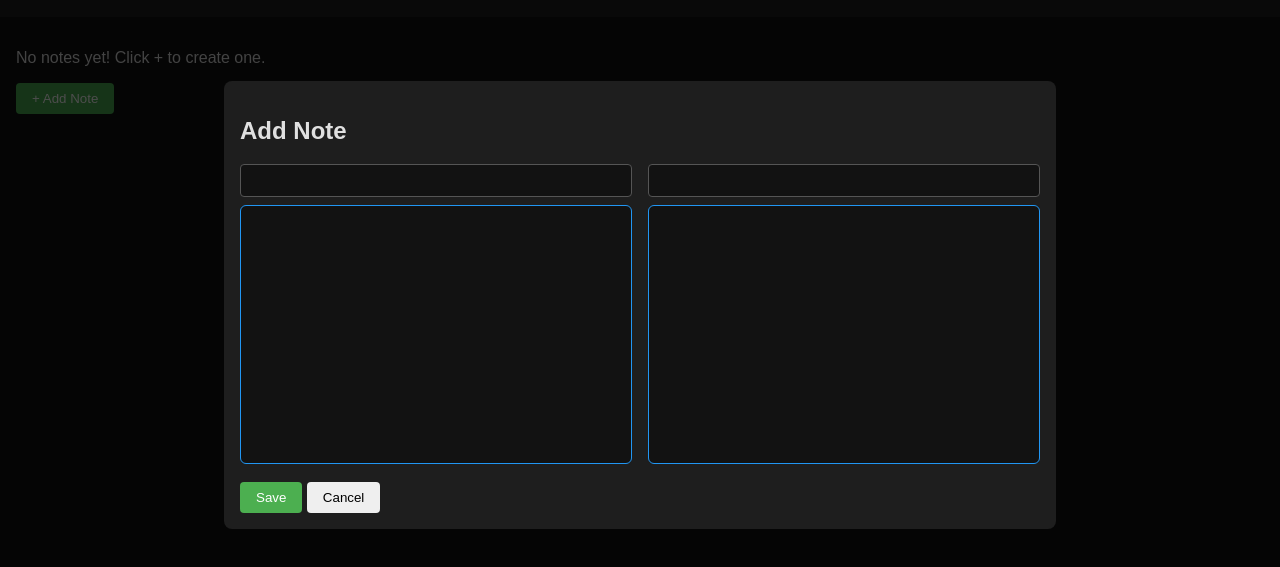
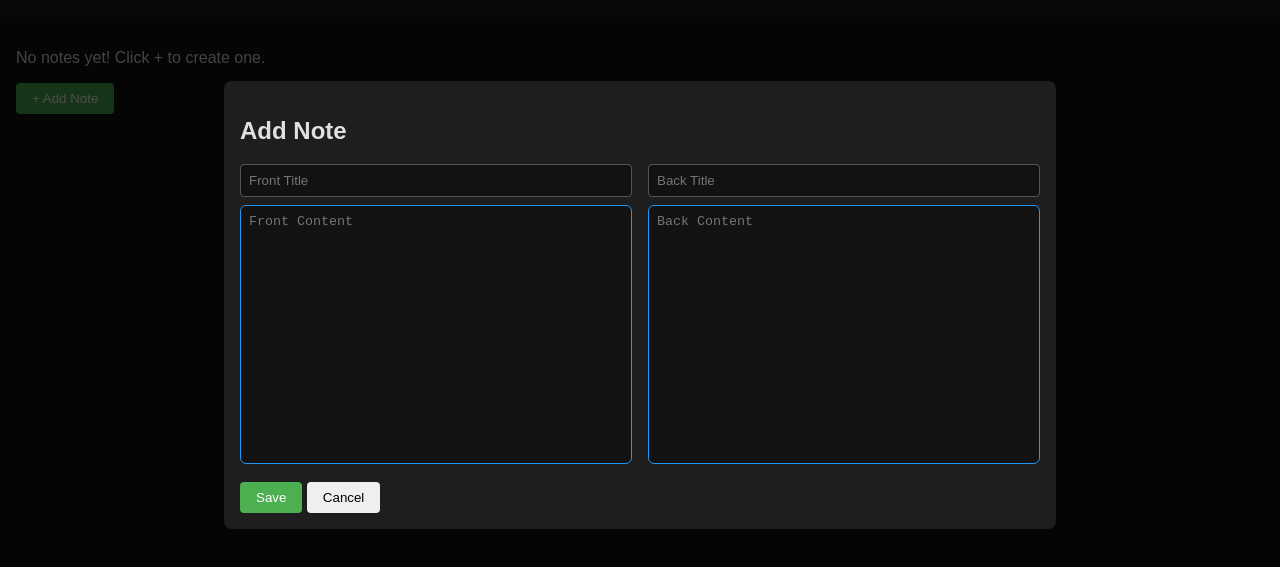
Before and after one commit to aryaabdoli22-hue/two-sided-notes, a plain HTML site: page index.html in a window 1280 px wide. Both pictures are taken after a click on the button "+ Add Note". Shown: the part 95-662 px from the top of the page. Drawn offline with Linux system fonts and the light colour scheme.

Commit message:
Update index.html

```diff
--- a/index.html
+++ b/index.html
@@ -5,7 +5,13 @@
     <meta charset="UTF-8" />
     <meta name="viewport" content="width=device-width, initial-scale=1.0" />
     <title>Two-Sided Notes (Dark Mode)</title>
+
+    <!-- Manifest -->
     <link rel="manifest" href="./manifest.json">
+
+    <!-- Theme color for status bar -->
+    <meta name="theme-color" content="#121212">
+
     <style>
         body {
             font-family: Arial, sans-serif;
@@ -129,12 +135,12 @@
             <h2 id="modal-title">Add Note</h2>
             <div class="note-sides">
                 <div class="note-side">
-                    <input type="text" id="note-front-title" placeholder="" />
-                    <textarea id="note-front" placeholder=""></textarea>
+                    <input type="text" id="note-front-title" placeholder="Front Title" />
+                    <textarea id="note-front" placeholder="Front Content"></textarea>
                 </div>
                 <div class="note-side">
-                    <input type="text" id="note-back-title" placeholder="" />
-                    <textarea id="note-back" placeholder=""></textarea>
+                    <input type="text" id="note-back-title" placeholder="Back Title" />
+                    <textarea id="note-back" placeholder="Back Content"></textarea>
                 </div>
             </div>
             <br />
@@ -219,13 +225,17 @@
 
         renderNotes();
     </script>
-<script>
-if ('serviceWorker' in navigator) {
-  navigator.serviceWorker.register('/sw.js');
-}
-</script>
+
+    <!-- Service Worker Registration -->
+    <script>
+        if ('serviceWorker' in navigator) {
+            window.addEventListener('load', () => {
+                navigator.serviceWorker.register('/two-sided-notes/sw.js')
+                    .then(reg => console.log('Service Worker registered:', reg.scope))
+                    .catch(err => console.error('Service Worker registration failed:', err));
+            });
+        }
+    </script>
 
 </body>
-
-
 </html>
```
